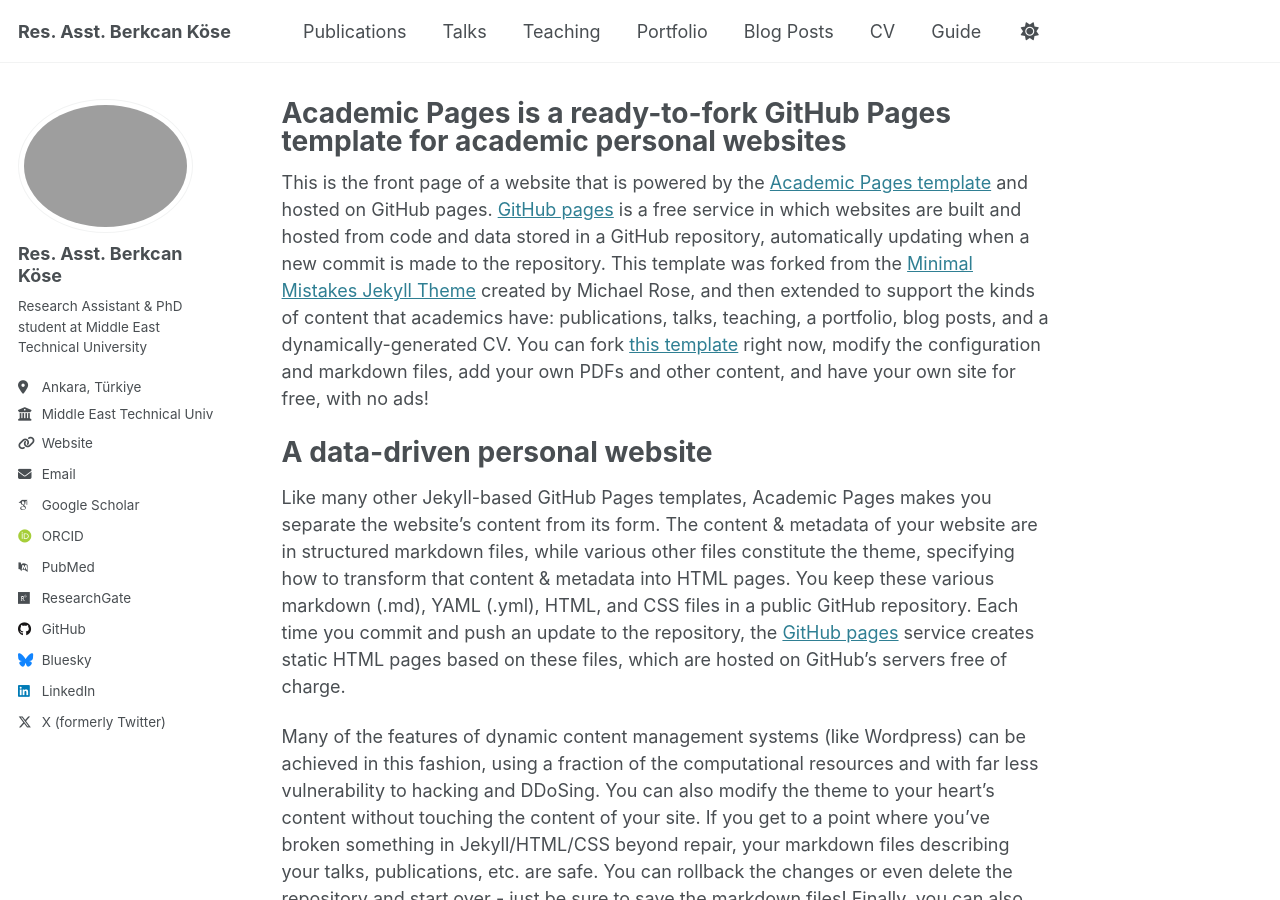
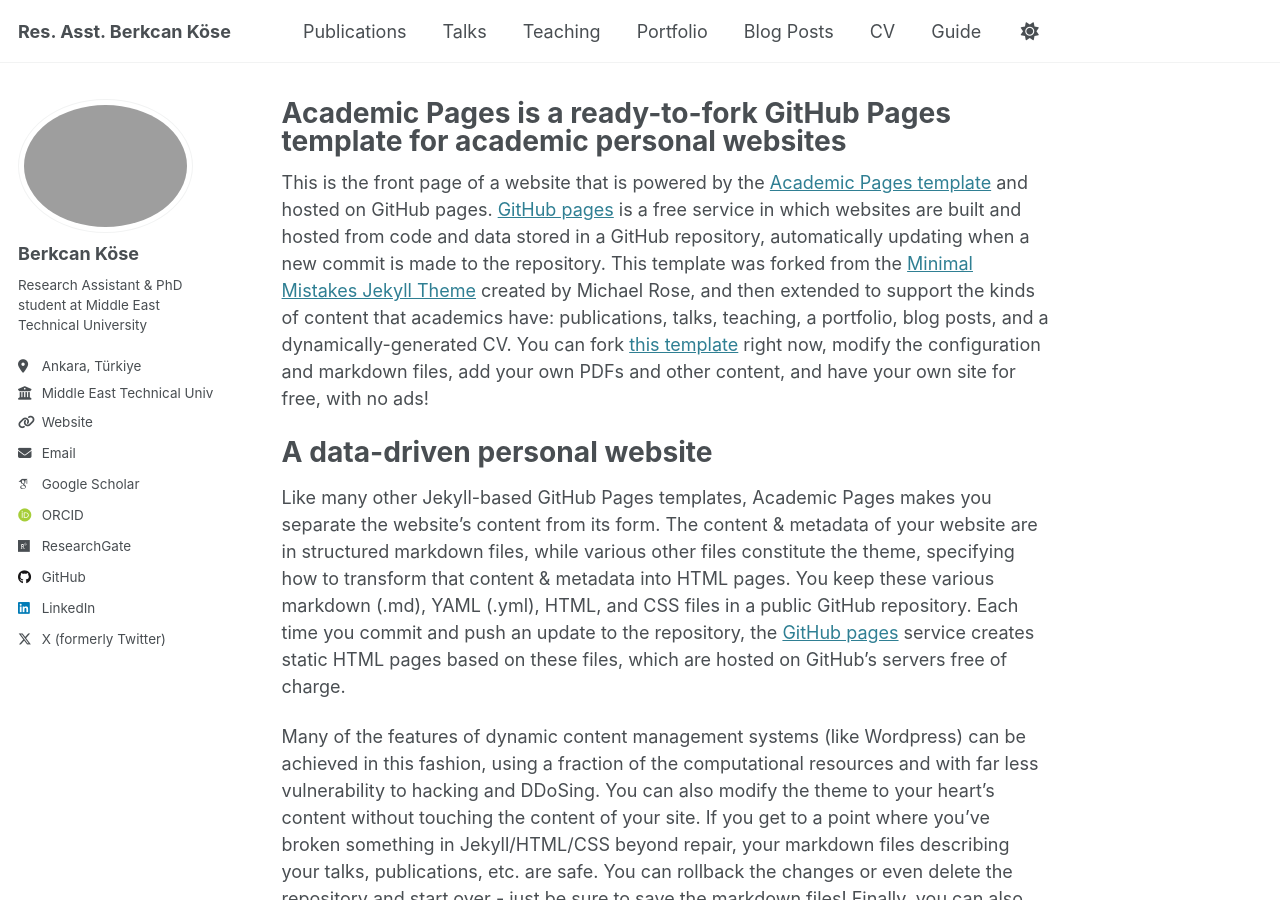
Before and after one commit to berkcankose/berkcankose.github.io, a Jekyll site: the page built from _pages/about.md, in a window 1280 px wide and 900 px high. Built offline with Jekyll 4.4.1, drawn with Linux system fonts in a browser that asks for light colours; some web fonts are replaced.

Commit message:
Update _config.yml

```diff
--- a/_config.yml
+++ b/_config.yml
@@ -23,7 +23,7 @@ repository               : "berkcankose/berkcankose.github.io"
 author:
   # Biographic information
   avatar           : "profile.png"
-  name             : "Res. Asst. Berkcan Köse"
+  name             : "Berkcan Köse"
   pronouns         : # example: "she/her"
   bio              : "Research Assistant & PhD student at Middle East Technical University"
   location         : "Ankara, Türkiye"
@@ -37,7 +37,7 @@ author:
   impactstory      : # URL
   orcid            : "https://orcid.org/0000-0001-5414-7583"
   semantic         : # URL
-  pubmed           : "https://www.ncbi.nlm.nih.gov/pubmed/?term=john+snow"
+  pubmed           : # URL
   researchgate     : "https://www.researchgate.net/profile/Berkcan-Kose"
   scopus           : # URL
 
@@ -50,7 +50,7 @@ author:
   stackoverflow    : # User number or user number and name (i.e., use "1" or "1/jeff-atwood")
 
   # Social media
-  bluesky          : "bsky.app" # Replace this with you Bluesky username
+  bluesky          : # URL
   facebook         : # Username
   flickr           : # Username
   foursquare       : # Username
```
